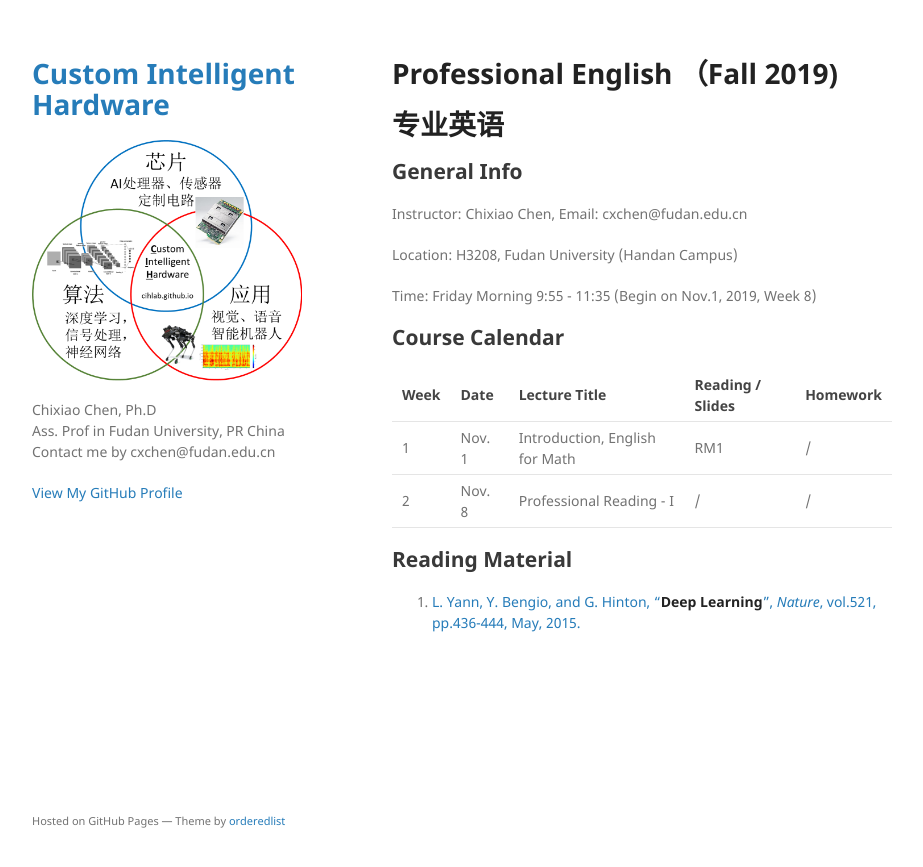
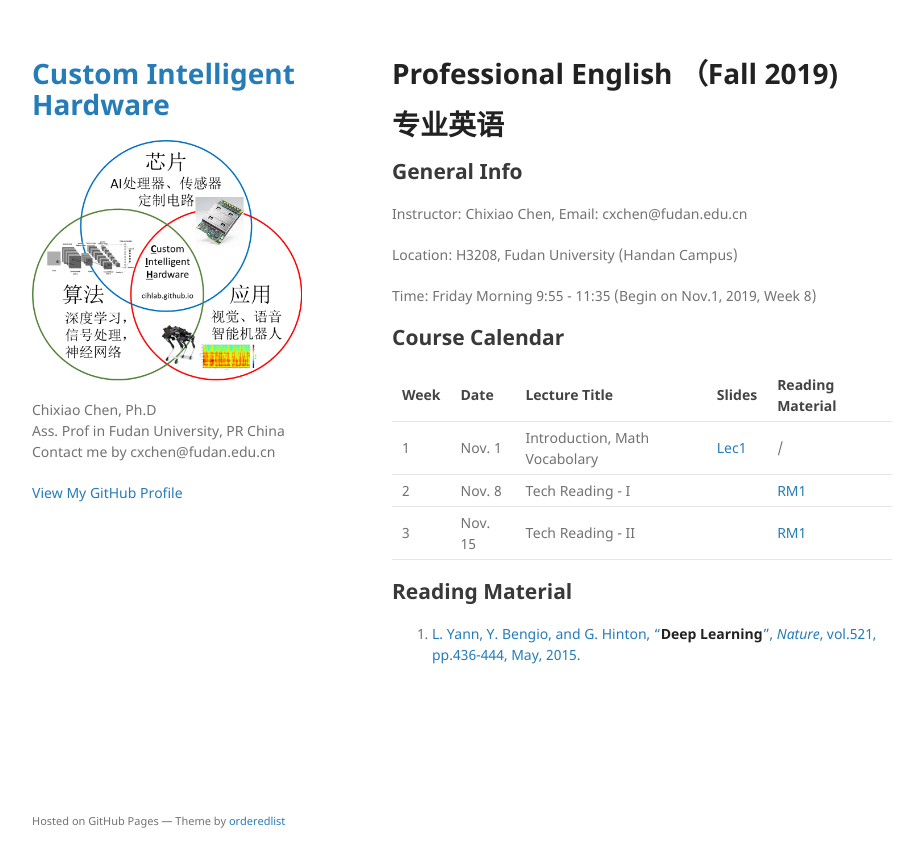
Before and after one commit to cihlab/cihlab.github.io, a Jekyll site: the page built from course/peng.md, in a window 1280 px wide. Shown: the top 867 px of the page, without its empty margins (178-1101 px from the left). Built offline with Jekyll 4.4.1, drawn with Linux system fonts in a browser that asks for light colours; our own code applies the rules of GitHub Pages for plain Markdown files.

Commit message:
lec1 submission

```diff
--- a/course/peng.md
+++ b/course/peng.md
@@ -16,10 +16,11 @@ Time: Friday Morning 9:55 - 11:35 (Begin on Nov.1, 2019, Week 8)
 
 ## Course Calendar
 
- Week | Date | Lecture Title | Reading / Slides | Homework|
+ Week | Date | Lecture Title | Slides | Reading Material|
  ---- |  ---- |-----|-----|----|
-1| Nov. 1 | Introduction, English for Math | RM1  | / |
-2| Nov. 8 | Professional Reading - I | /  | / |
+1| Nov. 1 | Introduction, Math Vocabolary | [Lec1](./peng01.pdf) | / |
+2| Nov. 8 | Tech Reading - I |   | [RM1](https://www.nature.com/articles/nature14539.pdf) |
+3| Nov. 15 | Tech Reading - II | | [RM1](https://www.nature.com/articles/nature14539.pdf) |
 
 ## Reading Material
 
```
